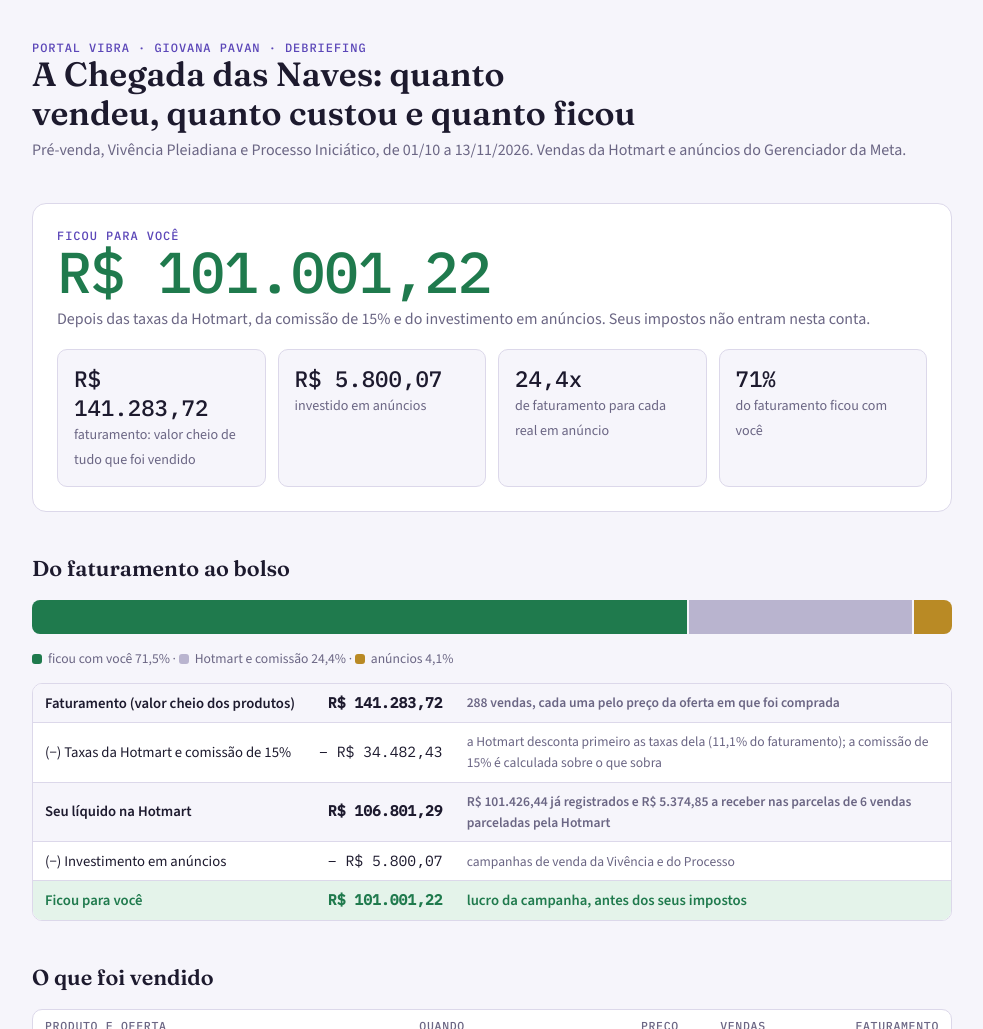
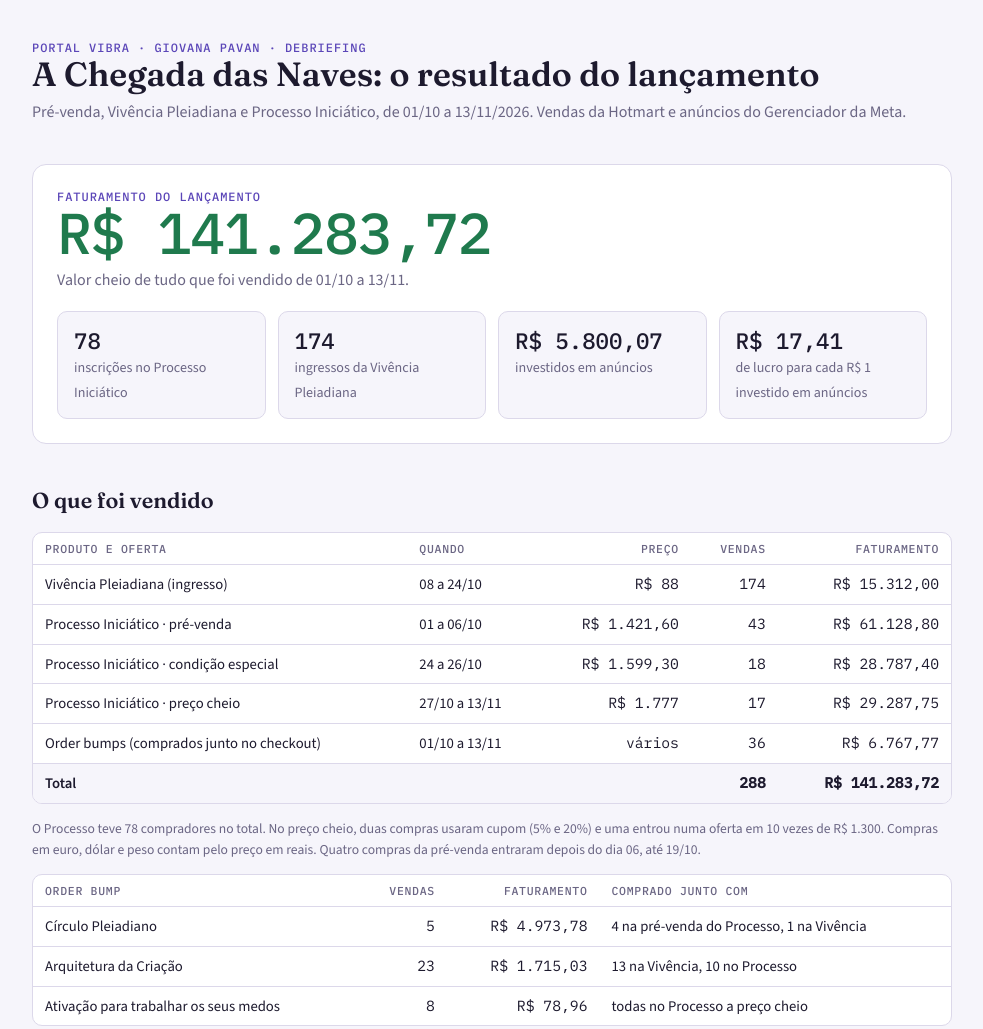
Before and after one commit to lumen-strategic-hub/debriefing-chegada-das-naves, a plain HTML site: page index.html in a window 1280 px wide. Shown: the top 1029 px of the page, without its empty margins (148-1131 px from the left). Drawn offline with nearby package versions, Linux system fonts and the light colour scheme.

Commit message:
Abre pelo resultado; resumo financeiro no fim
Co-Authored-By: Claude Fable 5.2 <noreply@anthropic.com>

```diff
--- a/index.html
+++ b/index.html
@@ -75,33 +75,19 @@ ul{margin:0;padding-left:20px;display:grid;gap:8px}
 <main>
 <header>
 <div class="eyebrow">Portal Vibra · Giovana Pavan · debriefing</div>
-<h1>A Chegada das Naves: quanto vendeu, quanto custou e quanto ficou</h1>
+<h1>A Chegada das Naves: o resultado do lançamento</h1>
 <p class="sub">Pré-venda, Vivência Pleiadiana e Processo Iniciático, de 01/10 a 13/11/2026. Vendas da Hotmart e anúncios do Gerenciador da Meta.</p>
 </header>
 
 <section class="hero">
-<div><div class="eyebrow">Ficou para você</div><div class="big">R$ 101.001,22</div>
-<p class="sub">Depois das taxas da Hotmart, da comissão de 15% e do investimento em anúncios. Seus impostos não entram nesta conta.</p></div>
+<div><div class="eyebrow">Faturamento do lançamento</div><div class="big">R$ 141.283,72</div>
+<p class="sub">Valor cheio de tudo que foi vendido de 01/10 a 13/11.</p></div>
 <div class="kpis">
-<div class="kpi"><b>R$ 141.283,72</b><span>faturamento: valor cheio de tudo que foi vendido</span></div>
-<div class="kpi"><b>R$ 5.800,07</b><span>investido em anúncios</span></div>
-<div class="kpi"><b>24,4x</b><span>de faturamento para cada real em anúncio</span></div>
-<div class="kpi"><b>71%</b><span>do faturamento ficou com você</span></div>
+<div class="kpi"><b>78</b><span>inscrições no Processo Iniciático</span></div>
+<div class="kpi"><b>174</b><span>ingressos da Vivência Pleiadiana</span></div>
+<div class="kpi"><b>R$ 5.800,07</b><span>investidos em anúncios</span></div>
+<div class="kpi"><b>R$ 17,41</b><span>de lucro para cada R$ 1 investido em anúncios</span></div>
 </div>
-</section>
-
-<section>
-<h2>Do faturamento ao bolso</h2>
-<div class="flow" role="img" aria-label="Divisão do faturamento">
-<span class="f1" style="flex:101001"></span><span class="f2" style="flex:34482"></span><span class="f3" style="flex:5800"></span></div>
-<p class="legend"><span class="sw" style="background:var(--good)"></span>ficou com você 71,5% · <span class="sw" style="background:var(--cut)"></span>Hotmart e comissão 24,4% · <span class="sw" style="background:var(--accent2)"></span>anúncios 4,1%</p>
-<div class="tw"><table><tbody>
-<tr class="sum"><td>Faturamento (valor cheio dos produtos)</td><td class="n">R$ 141.283,72</td><td class="w legend">288 vendas, cada uma pelo preço da oferta em que foi comprada</td></tr>
-<tr><td>(−) Taxas da Hotmart e comissão de 15%</td><td class="n">− R$ 34.482,43</td><td class="w legend">a Hotmart desconta primeiro as taxas dela (11,1% do faturamento); a comissão de 15% é calculada sobre o que sobra</td></tr>
-<tr class="sum"><td>Seu líquido na Hotmart</td><td class="n">R$ 106.801,29</td><td class="w legend">R$ 101.426,44 já registrados e R$ 5.374,85 a receber nas parcelas de 6 vendas parceladas pela Hotmart</td></tr>
-<tr><td>(−) Investimento em anúncios</td><td class="n">− R$ 5.800,07</td><td class="w legend">campanhas de venda da Vivência e do Processo</td></tr>
-<tr class="win"><td>Ficou para você</td><td class="n">R$ 101.001,22</td><td class="w">lucro da campanha, antes dos seus impostos</td></tr>
-</tbody></table></div>
 </section>
 
 <section>
@@ -284,6 +270,17 @@ ul{margin:0;padding-left:20px;display:grid;gap:8px}
 </section>
 
 <section>
+<h2>Resumo financeiro</h2>
+<div class="tw"><table><tbody>
+<tr><td>Faturamento (valor cheio dos produtos)</td><td class="n">R$ 141.283,72</td><td class="w legend">288 vendas, cada uma pelo preço da oferta em que foi comprada</td></tr>
+<tr><td>(−) Taxas da Hotmart e comissão</td><td class="n">− R$ 34.482,43</td><td class="w legend">descontadas pela própria Hotmart em cada venda</td></tr>
+<tr><td>Seu líquido na Hotmart</td><td class="n">R$ 106.801,29</td><td class="w legend">R$ 101.426,44 já registrados e R$ 5.374,85 a receber nas parcelas de 6 vendas parceladas pela Hotmart</td></tr>
+<tr><td>(−) Investimento em anúncios</td><td class="n">− R$ 5.800,07</td><td class="w legend">campanhas de venda da Vivência e do Processo</td></tr>
+<tr class="win"><td>Lucro da Giovana</td><td class="n">R$ 101.001,22</td><td class="w">antes dos seus impostos</td></tr>
+</tbody></table></div>
+</section>
+
+<section>
 <h2>Como ler estes números</h2>
 <ul>
 <li><b>Faturamento</b> é o valor cheio de cada oferta, inclusive nas vendas parceladas, que ainda estão sendo pagas.</li>
```
